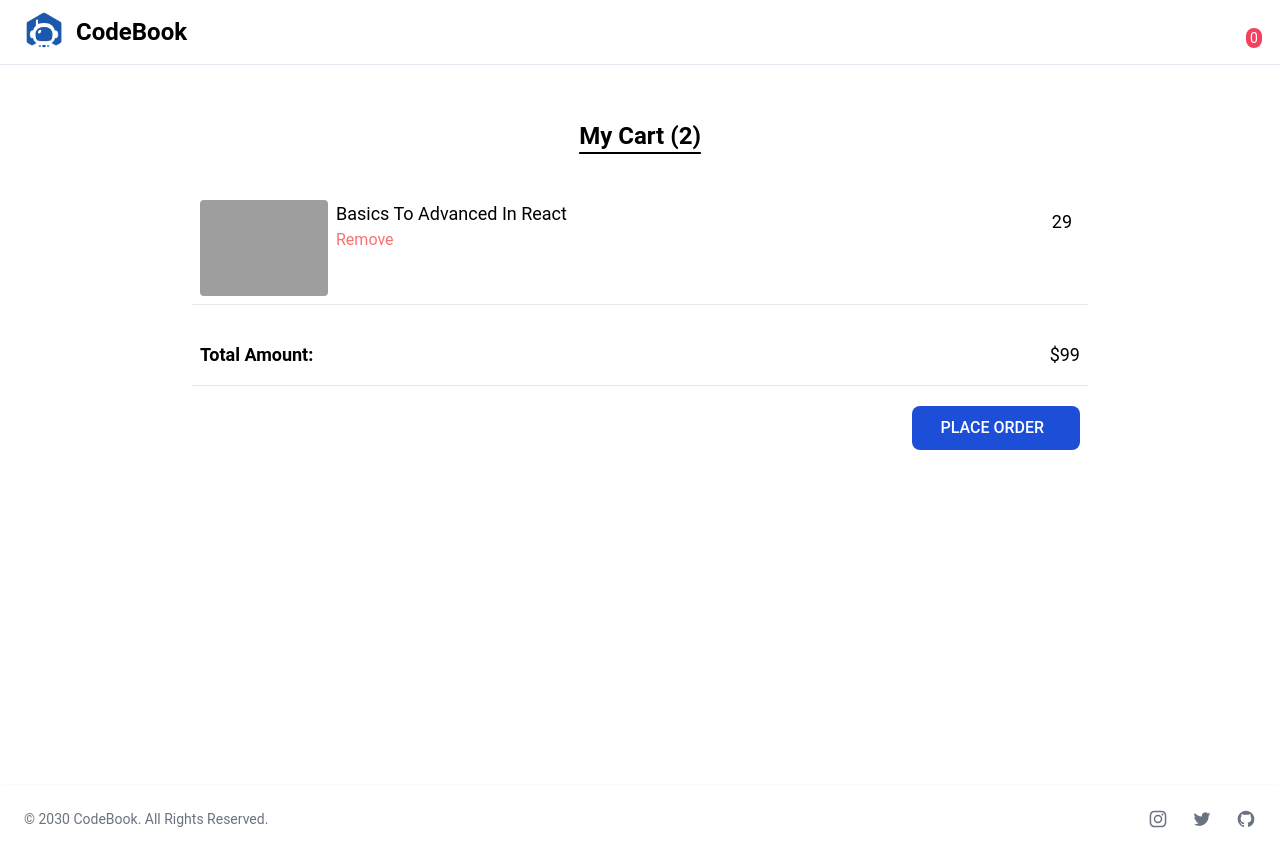
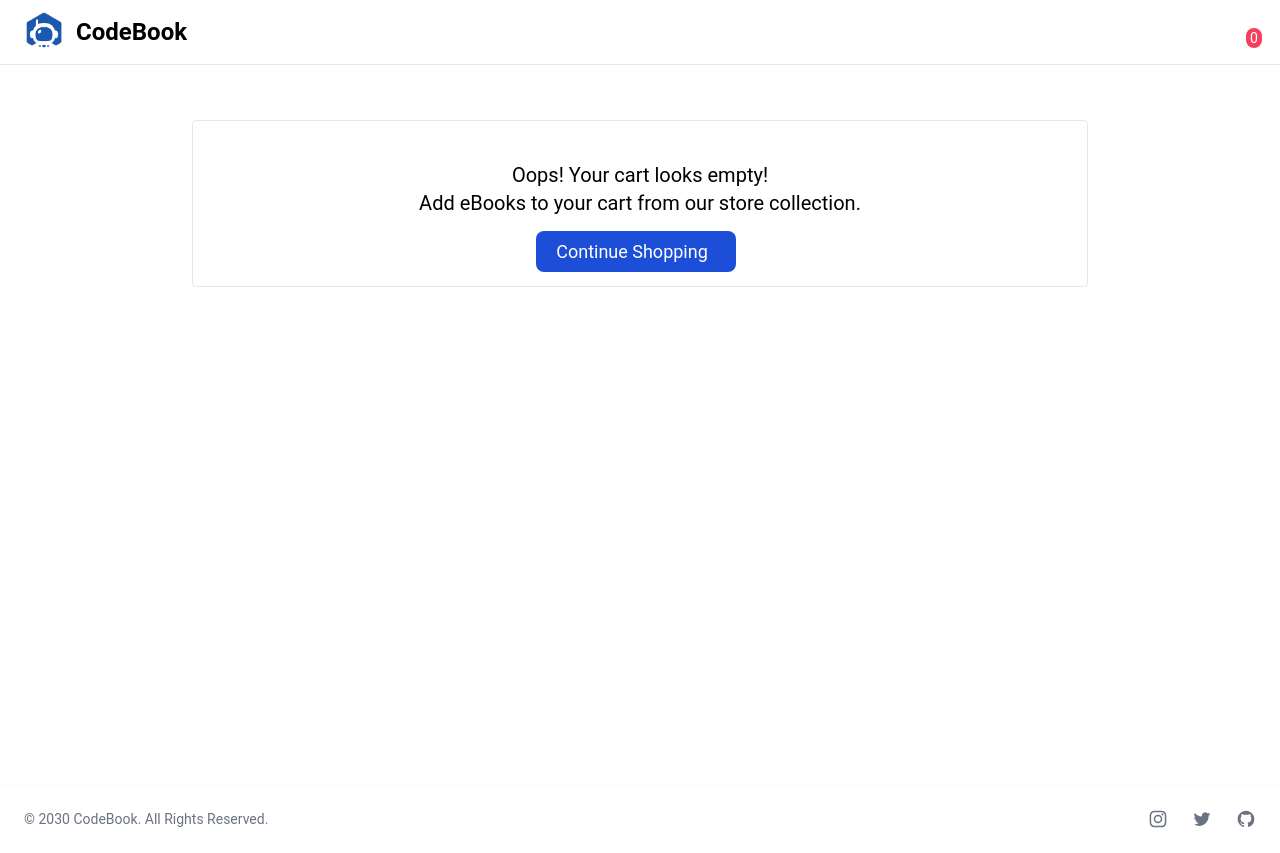
Before and after one commit to sandhanaK2002/CODEBOOKS, a React (Create React App) app: page /cart in a window 1280 px wide. Built offline with nearby package versions, Linux system fonts and the light colour scheme; grey boxes are pictures that could not be loaded.

Commit message:
Updated Add and Remove Button

```diff
--- a/src/components/Elements/ProductCard.js
+++ b/src/components/Elements/ProductCard.js
@@ -1,8 +1,24 @@
+import { useEffect } from "react";
+import { useState } from "react";
 import { Link } from "react-router-dom";
+import { useCart } from "../../context";
 import { Rating } from "./Rating";
 
 export const ProductCard = ({product}) => {
-    const {id, name, overview, image_local, price, rating, best_seller} = product;
+    const { cartList, addToCart, removeFromCart } = useCart();
+    const [inCart, setInCart] = useState(false);
+    const {id, name, overview, poster, image_local, price, rating, best_seller} = product;
+
+    useEffect(() => {
+        const productInCart = cartList.find(item => item.id === product.id);
+
+        if(productInCart){
+            setInCart(true);
+        } else {
+            setInCart(false);
+        }
+
+    }, [cartList, product.id]);
 
   return (
     <div className="m-3 max-w-sm bg-white rounded-lg border border-gray-200 shadow-md dark:bg-gray-800 dark:border-gray-700">
@@ -11,21 +27,21 @@ export const ProductCard = ({product}) => {
             <img className="rounded-t-lg w-full h-64" src={image_local} alt={name} />
         </Link>
         <div className="p-5">
-            <Link to="/">
+            <Link to={`/products/${id}`}>
                 <h5 className="mb-2 text-2xl font-bold tracking-tight text-gray-900 dark:text-white">{name}</h5>
             </Link>
             <p className="mb-3 font-normal text-gray-700 dark:text-gray-400">{overview}</p>
 
             <div className="flex items-center my-2">
-               <Rating  rating ={rating}/>
+                <Rating rating={rating} />
             </div>
 
             <p className="flex justify-between items-center">
                 <span className="text-2xl dark:text-gray-200">
                     <span>$</span><span>{price}</span>
                 </span>
-                <button className="inline-flex items-center py-2 px-3 text-sm font-medium text-center text-white bg-blue-700 rounded-lg hover:bg-blue-800">Add To Cart <i className="ml-1 bi bi-plus-lg"></i></button>
-                { /*<button className="inline-flex items-center py-2 px-3 text-sm font-medium text-center text-white bg-red-600 rounded-lg hover:bg-red-800">Remove Item <i className="ml-1 bi bi-trash3"></i></button> */}
+                { !inCart && <button onClick={() => addToCart(product)} className="inline-flex items-center py-2 px-3 text-sm font-medium text-center text-white bg-blue-700 rounded-lg hover:bg-blue-800">Add To Cart <i className="ml-1 bi bi-plus-lg"></i></button> }
+                { inCart && <button onClick={() => removeFromCart(product)} className="inline-flex items-center py-2 px-3 text-sm font-medium text-center text-white bg-red-600 rounded-lg hover:bg-red-800">Remove Item <i className="ml-1 bi bi-trash3"></i></button> }
             </p>
         </div>
     </div>
--- a/src/components/Layouts/Header.js
+++ b/src/components/Layouts/Header.js
@@ -3,11 +3,13 @@ import { Link } from "react-router-dom";
 import Logo from "../../assets/logo.png";
 import { Search } from "../Sections/Search";
 import {DropdownLoggedIn , DropdownLoggedOut} from "../index"
+import {useCart} from "../../context"
 
 export const Header = () => {
   const [darkMode, setDarkMode] = useState(JSON.parse(localStorage.getItem("darkMode")) || false);
   const [searchSection, setSearchSection] = useState(false);
   const [show , setShow] = useState(false)
+  const {cartList} = useCart()
 
   const token = JSON.parse(sessionStorage.getItem("token"))
 
@@ -35,7 +37,7 @@ export const Header = () => {
                   <span onClick={() => setSearchSection(!searchSection)} className="cursor-pointer text-xl text-gray-700 dark:text-white mr-5 bi bi-search"></span>
                   <Link to="/cart" className="text-gray-700 dark:text-white mr-5">
                     <span className="text-2xl bi bi-cart-fill relative">
-                      <span className="text-white text-sm absolute -top-1 left-2.5 bg-rose-500 px-1 rounded-full ">0</span>
+                      <span className="text-white text-sm absolute -top-1 left-2.5 bg-rose-500 px-1 rounded-full ">{cartList.length}</span>
                     </span>
                   </Link>
                   <span onClick = {()=> setShow(!show)} className="bi bi-person-circle cursor-pointer text-2xl text-gray-700 dark:text-white"></span>
--- a/src/context/CartContext.js
+++ b/src/context/CartContext.js
@@ -1,33 +1,68 @@
-import {createContext , useContext, useReducer} from "react"
-import {cartReducer} from "../reducers"
+import { createContext, useContext, useReducer } from "react";
+import { cartReducer } from "../reducers";
 
 const cartInitialState = {
-    cartList : [],
-    total : 0
+    cartList: [],
+    total: 0
 }
 
+const CartContext = createContext(cartInitialState);
 
-const CartContext = createContext(cartInitialState)
+export const CartProvider = ({children}) => {
+    const [state, dispatch] = useReducer(cartReducer, cartInitialState);
 
-export const CartProvider = ({children})=>{
+    function addToCart(product){
+        const updatedList = state.cartList.concat(product);
+        const updatedTotal = state.total + product.price;
 
-const [state , dispatch] = useReducer(cartReducer , cartInitialState)
+        dispatch({
+            type: "ADD_TO_CART",
+            payload: {
+                products: updatedList,
+                total: updatedTotal
+            }
+        })
+    }
+
+    function removeFromCart(product){
+        const updatedList = state.cartList.filter(item => item.id !== product.id);
+        const updatedTotal = state.total - product.price;
+
+        dispatch({
+            type: "REMOVE_FROM_CART",
+            payload: {
+                products: updatedList,
+                total: updatedTotal
+            }
+        })
+    }
+
+    function clearCart(){
+        dispatch({
+            type: "CLEAR_CART",
+            payload: {
+                products: [],
+                total: 0
+            }
+        })
+    }
 
     const value = {
-        cartList : [],
-        total : 0
+        cartList: state.cartList,
+        total: state.total,
+        addToCart,
+        removeFromCart,
+        clearCart
     }
 
-   return (
-
-        <CartContext.Provider value = {value}>
+    return (
+        <CartContext.Provider value={value}>
             {children}
         </CartContext.Provider>
-
-        )
+    )
 }
 
-
-export const useCart = ()=>{
-    return useContext(CartContext)
+export const useCart = () => {
+    const context = useContext(CartContext);
+    return context;
 }
--- a/src/index.js
+++ b/src/index.js
@@ -4,7 +4,7 @@ import { BrowserRouter as Router } from 'react-router-dom';
 import { ToastContainer } from 'react-toastify';
 import 'react-toastify/dist/ReactToastify.css';
 import {ScrollToTop} from "./components"
-import {FilterProvider} from "./context"
+import {FilterProvider , CartProvider} from "./context"
 import App from './App';
 import './index.css';
 
@@ -13,11 +13,13 @@ const root = ReactDOM.createRoot(document.getElementById('root'));
 root.render(
   <React.StrictMode>
     <Router>
+    <CartProvider>
     <FilterProvider>
       <ScrollToTop/>
-      <ToastContainer position="top-right" autoClose={5000}/>
+      <ToastContainer position="top-right" autoClose={3000}/>
         <App />
     </FilterProvider>
+    </CartProvider>
     </Router>
   </React.StrictMode>
 );
--- a/src/pages/Cart/CartPage.js
+++ b/src/pages/Cart/CartPage.js
@@ -1,13 +1,13 @@
-import {CartEmpty} from "./components/CartEmpty";
-import {CartList} from "./components/CartList"
-
+import { CartEmpty } from "./components/CartEmpty";
+import { CartList } from "./components/CartList";
+import { useCart } from "../../context"
 
 export const CartPage = () => {
-      const cartListLength = 0;
+const { cartList } = useCart();
 
   return (
     <main>
-    {cartListLength ? <CartEmpty/> : <CartList/>}
+      { cartList.length ? <CartList /> : <CartEmpty /> }
     </main>
   )
 }
--- a/src/pages/Cart/components/CartCard.js
+++ b/src/pages/Cart/components/CartCard.js
@@ -1,22 +1,24 @@
-import {Link} from "react-router-dom"
-
+import { Link } from "react-router-dom"
+import { useCart } from "../../../context";
 
 export const CartCard = ({product}) => {
+  const { removeFromCart } = useCart();
+
   return (
     <div className="flex flex-wrap justify-between border-b dark:border-slate-700 max-w-4xl m-auto p-2 mb-5 ">
       <div className="flex">
-          <Link to="">
+          <a href="">
             <img className="w-32 rounded" src={product.poster} alt={product.name} />
-          </Link>
+          </a>
           <div className="">
-            <Link href="">
+            <Link to={`products/${product.id}`}>
               <p className="text-lg ml-2 dark:text-slate-200">{product.name}</p>
             </Link>
-            <button className="text-base ml-2 text-red-400">Remove</button>
+            <button onClick={() => removeFromCart(product)} className="text-base ml-2 text-red-400">Remove</button>
           </div>
       </div>
       <div className="text-lg m-2 dark:text-slate-200">
-        <span>{product.price}</span>
+        <span>${product.price}</span>
       </div>
     </div>
   )
--- a/src/pages/Cart/components/CartEmpty.js
+++ b/src/pages/Cart/components/CartEmpty.js
@@ -1,4 +1,4 @@
-import {Link} from "react-router-dom"
+import { Link } from "react-router-dom"
 
 export const CartEmpty = () => {
   return (
@@ -8,7 +8,7 @@ export const CartEmpty = () => {
             <p>Oops! Your cart looks empty!</p>
             <p>Add eBooks to your cart from our store collection.</p>
         </div>
-        <Link to="/" type="button" className="text-white bg-blue-700 hover:bg-blue-800 rounded-lg text-lg px-5 py-2.5 mr-2 mb-2 dark:bg-blue-600 dark:hover:bg-blue-700 focus:outline-none">Continue Shopping <i className="ml-2 bi bi-cart"></i></Link>
+        <Link to="/products" type="button" className="text-white bg-blue-700 hover:bg-blue-800 rounded-lg text-lg px-5 py-2.5 mr-2 mb-2 dark:bg-blue-600 dark:hover:bg-blue-700 focus:outline-none">Continue Shopping <i className="ml-2 bi bi-cart"></i></Link>
     </section>
   )
 }
--- a/src/pages/Cart/components/CartList.js
+++ b/src/pages/Cart/components/CartList.js
@@ -1,58 +1,40 @@
-import {useState} from "react"
-import {CartCard} from "./CartCard"
-import {Checkout} from "./Checkout"
+import { useState } from "react"
+import { useCart } from "../../../context";
+import { CartCard } from "./CartCard"
+import { Checkout } from "./Checkout"
 
 export const CartList = () => {
-
-  const [checkout , setCheckOut] = useState(false)
-
-  const products = [
-    {
-      "id": 10001,
-      "name": "Basics To Advanced In React",
-      "overview": "Lorem ipsum dolor sit amet consectetur adipisicing elit. Error unde quisquam magni vel eligendi nam.",
-      "long_description": "Lorem ipsum dolor sit amet consectetur, adipisicing elit. Soluta aut, vel ipsum maxime quam quia, quaerat tempore minus odio exercitationem illum et eos, quas ipsa aperiam magnam officiis libero expedita quo voluptas deleniti sit dolore? Praesentium tempora cumque facere consectetur quia, molestiae quam, accusamus eius corrupti laudantium aliquid! Tempore laudantium unde labore voluptates repellat, dignissimos aperiam ad ipsum laborum recusandae voluptatem non dolore. Reiciendis cum quo illum. Dolorem, molestiae corporis.",
-      "price": 29,
-      "poster": "https://images.unsplash.com/photo-1633356122544-f134324a6cee?ixlib=rb-1.2.1&ixid=MnwxMjA3fDB8MHxwaG90by1wYWdlfHx8fGVufDB8fHx8&auto=format&fit=crop&w=650&q=40",
-      "image_local": "/assets/images/10001.avif",
-      "rating": 5,
-      "in_stock": true,
-      "size": 5,
-      "best_seller": true
-    }
-  ]
-
+  const [checkout, setCheckout] = useState(false);
+  const { cartList, total } = useCart();
 
   return (
     <>
       <section>
         <p className="text-2xl text-center font-semibold dark:text-slate-100 my-10 underline underline-offset-8">
-          My Cart (2)
+          My Cart ({cartList.length})
         </p>
       </section>
 
       <section>
-         { products.map((product)=> (
-              <CartCard product = {product} />
-          )) }
-
-        {/* Cart Cards */}
+       { cartList.map((product) => (
+        <CartCard key={product.id} product={product} />
+       )) }
       </section>
 
       <section className="max-w-4xl m-auto">
         <div className="flex flex-col p-2 border-b dark:border-slate-700 text-lg dark:text-slate-100">
           <p className="flex justify-between my-2">
             <span className="font-semibold">Total Amount:</span>
-            <span>$99</span>
+            <span>${total}</span>
           </p>
         </div>
         <div className="text-right my-5">
-          <button onClick = {()=> setCheckOut(true)} type="button" className="text-white bg-blue-700 hover:bg-blue-800 font-medium rounded-lg text-base px-7 py-2.5 mr-2 mb-2 dark:bg-blue-600 dark:hover:bg-blue-700">
+          <button onClick={() => setCheckout(true)} type="button" className="text-white bg-blue-700 hover:bg-blue-800 font-medium rounded-lg text-base px-7 py-2.5 mr-2 mb-2 dark:bg-blue-600 dark:hover:bg-blue-700">
             PLACE ORDER <i className="ml-2 bi bi-arrow-right"></i>
           </button>
         </div>
       </section>
-      {checkout && <Checkout setCheckOut = {setCheckOut}/> }
+      { checkout && <Checkout setCheckout={setCheckout} />}
     </>
   )
 }
--- a/src/pages/ProductDetail.js
+++ b/src/pages/ProductDetail.js
@@ -2,10 +2,13 @@ import { useEffect, useState } from "react"
 import { useParams } from "react-router-dom";
 import { Rating } from "../components";
 import {useTitle} from "../Hooks/useTitle"
+import {useCart} from "../context"
 
 export const ProductDetail = () => {
+  const {cartList , addToCart , removeFromCart} = useCart()
   const [product, setProduct] = useState({});
   const { id } = useParams();
+  const [inCart , setInCart] = useState(false)
 
   useTitle(product.name)
 
@@ -17,6 +20,17 @@ export const ProductDetail = () => {
     }
     fetchProducts();
   }, [id]);
+
+  useEffect(() => {
+    const productInCart = cartList.find(item => item.id === product.id);
+
+    if(productInCart){
+        setInCart(true);
+    } else {
+        setInCart(false);
+    }
+
+  }, [cartList, product.id]);
 
   return (
     <main>
@@ -44,9 +58,10 @@ export const ProductDetail = () => {
                 <span className="font-semibold text-blue-500 border bg-slate-100 rounded-lg px-3 py-1 mr-2">{product.size} MB</span>
               </p>
               <p className="my-3">
-                <button className={`inline-flex items-center py-2 px-5 text-lg font-medium text-center text-white bg-blue-700 rounded-lg hover:bg-blue-800`}>Add To Cart <i className="ml-1 bi bi-plus-lg"></i></button>
-                {/* <button className={`inline-flex items-center py-2 px-5 text-lg font-medium text-center text-white bg-red-600 rounded-lg hover:bg-red-800`}  disabled={ product.in_stock ? "" : "disabled" }>Remove Item <i className="ml-1 bi bi-trash3"></i></button> */}
-              </p>
+                {!inCart && <button onClick = {()=> addToCart(product)} className={`inline-flex items-center py-2 px-5 text-lg font-medium text-center text-white bg-blue-700 rounded-lg hover:bg-blue-800`}>Add To Cart <i className="ml-1 bi bi-plus-lg"></i></button>}
+                {inCart && <button onClick = {()=> removeFromCart(product)} className={`inline-flex items-center py-2 px-5 text-lg font-medium text-center text-white bg-red-600 rounded-lg hover:bg-red-800`}  disabled={ product.in_stock ? "" : "disabled" }>Remove Item <i className="ml-1 bi bi-trash3"></i></button> }
+
+                </p>
               <p className="text-lg text-gray-900 dark:text-slate-200">
                 {product.long_description}
               </p>
--- a/src/reducers/cartReducer.js
+++ b/src/reducers/cartReducer.js
@@ -1,17 +1,15 @@
-export const cartReducer = (state, action)=>{
-    const {type , payload}  = action;
+export const cartReducer = (state, action) => {
+    const { type, payload } = action;
 
-    switch (type){
-        case "ADD_TO_cart":
-            return
+    switch(type){
+
+        case "ADD_TO_CART":
+            return {...state, cartList: payload.products, total: payload.total}
 
         case "REMOVE_FROM_CART":
-            return
+            return {...state, cartList: payload.products, total: payload.total}
 
         case "CLEAR_CART":
-            return
-
-        case "UDATE_PRICE":
             return
 
         default :
```
Also changed, not shown: src/pages/Cart/components/Checkout.js (+7 -3 lines).
